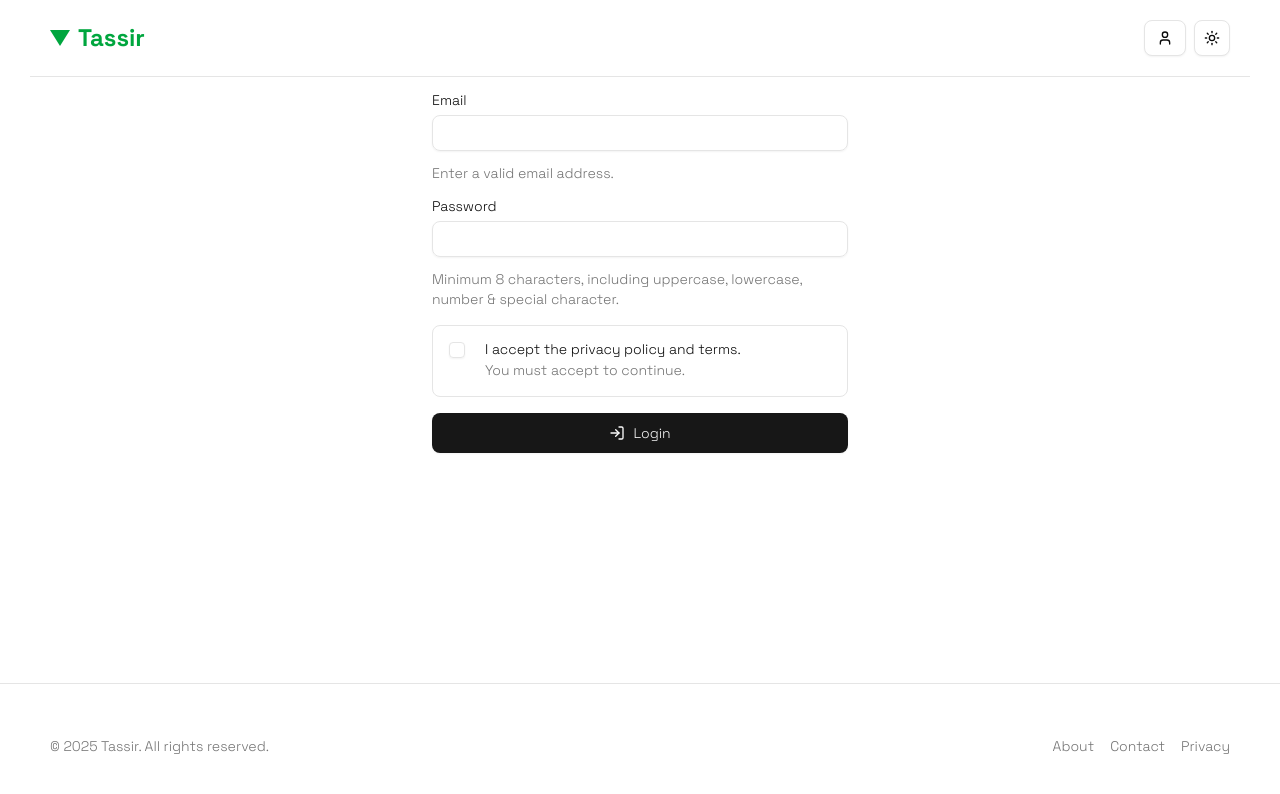
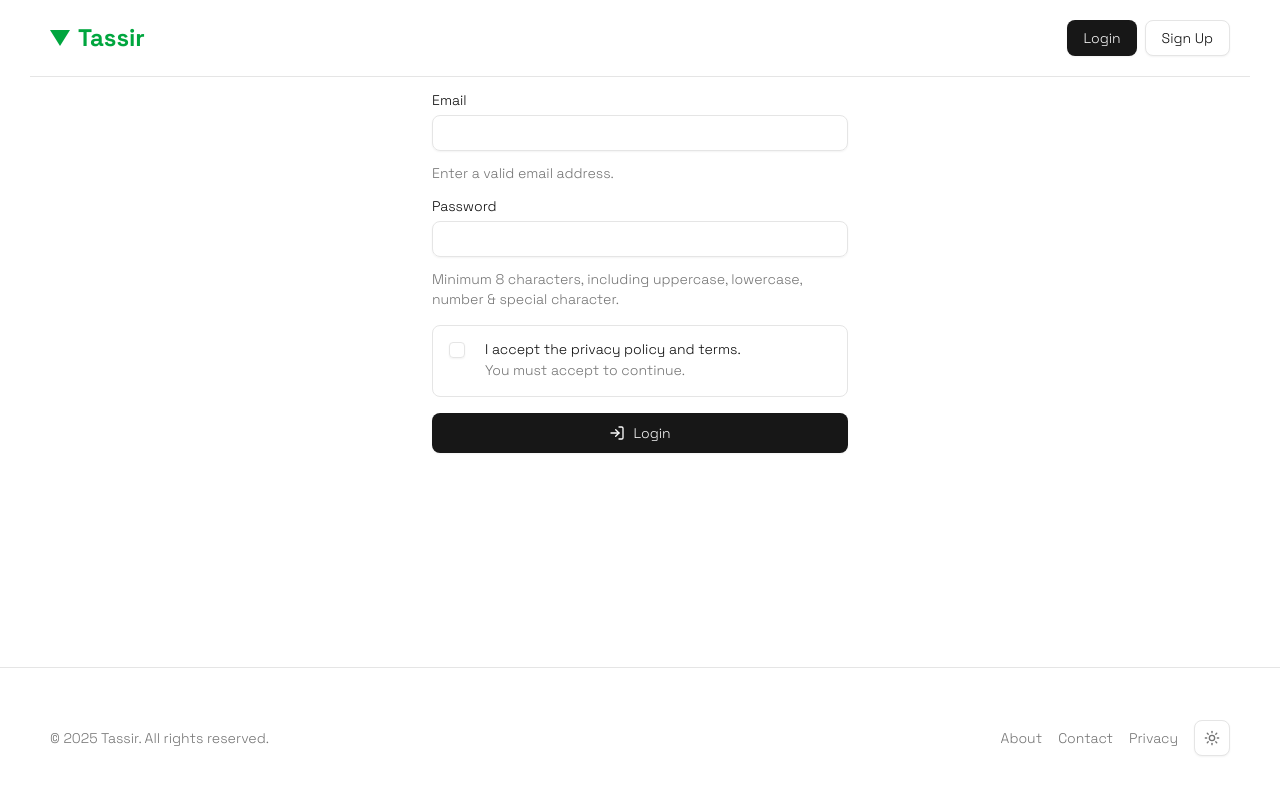
Before and after one commit to yassinedouhabi/tassir-nextjs, a Next.js app: page /login in a window 1280 px wide. Shown: the top 794 px of the page. Built offline with nearby package versions, Linux system fonts and the light colour scheme; no server answers.

Commit message:
refactor: standardize quotes and improve layout structure in ModeToggle, Header, and Footer components

```diff
--- a/app/components/layout/Footer.jsx
+++ b/app/components/layout/Footer.jsx
@@ -1,23 +1,42 @@
 'use client';
+
+import ModeToggle from '@/components/ModeToggle';
 
 const currentYear = new Date().getFullYear();
 
 export default function Footer() {
   return (
-    <footer className='border-t mt-12 pt-8 pb-6 text-sm text-neutral-500 dark:text-neutral-400 bg-white dark:bg-neutral-900'>
-      <div className='container mx-auto px-4 flex flex-col md:flex-row justify-between items-center gap-4'>
-        <p>&copy; {currentYear} Tassir. All rights reserved.</p>
-
-        <div className='flex gap-4'>
-          <a href='/about' className='hover:text-green-600 transition'>
+    <footer className="border-t mt-12 pt-8 pb-6 text-sm text-neutral-500 dark:text-neutral-400 bg-white dark:bg-neutral-900">
+      <div className="container mx-auto px-4 flex flex-col md:flex-row justify-between items-center gap-4">
+        <div className="flex flex-col md:flex-row items-center justify-between flex-1">
+          <p>
+            &copy; {currentYear} Tassir. All rights
+            reserved.
+          </p>
+          {/* Links */}
+          <div className="flex gap-4">
+            <a
+              href="/about"
+              className="hover:text-green-600 transition"
+            >
               About
             </a>
-          <a href='/contact' className='hover:text-green-600 transition'>
+            <a
+              href="/contact"
+              className="hover:text-green-600 transition"
+            >
               Contact
             </a>
-          <a href='/privacy' className='hover:text-green-600 transition'>
+            <a
+              href="/privacy"
+              className="hover:text-green-600 transition"
+            >
               Privacy
             </a>
+          </div>
+        </div>
+        <div className="self-end">
+          <ModeToggle />
         </div>
       </div>
     </footer>
--- a/app/components/layout/Header.jsx
+++ b/app/components/layout/Header.jsx
@@ -1,10 +1,10 @@
 'use client';
 
 import Link from 'next/link';
-import ModeToggle from '@/components/ModeToggle';
 import Logo from '@/components/Logo';
 
 import Profile from '../Profile';
+import { Button } from '@/components/ui/button';
 
 import { useSession } from 'next-auth/react';
 import { useEffect, useRef } from 'react';
@@ -14,24 +14,31 @@ export default function Header() {
   const firstRender = useRef(true);
 
   useEffect(() => {
-    if (status === 'authenticated' && session && firstRender.current) {
+    if (
+      status === 'authenticated' &&
+      session &&
+      firstRender.current
+    ) {
       firstRender.current = false;
     }
   }, [session, status]);
 
   return (
-    <header className='header bg-card text-card-foreground '>
-      <div className='container border-b border-neutral-200 dark:border-neutral-700'>
-        <nav className='navbar flex flex-row items-center justify-between space-x-4' id='navBar'>
-          <div className='nav-logo relative'>
-            <Link href='/'>
+    <header className="header bg-card text-card-foreground ">
+      <div className="container border-b border-neutral-200 dark:border-neutral-700">
+        <nav
+          className="navbar flex flex-row items-center justify-between space-x-4"
+          id="navBar"
+        >
+          <div className="nav-logo relative">
+            <Link href="/">
               <Logo />
             </Link>
           </div>
-          <div className='nav-links'>
-            <div className='flex flex-row items-center gap-2'>
-              <Profile />
-              <ModeToggle />
+          <div className="nav-links">
+            <div className="flex flex-row items-center gap-2">
+              <Button>Login</Button>
+              <Button variant="outline">Sign Up</Button>
             </div>
           </div>
         </nav>
--- a/app/layout.js
+++ b/app/layout.js
@@ -19,13 +19,23 @@ export const metadata = {
 
 export default function RootLayout({ children }) {
   return (
-    <html lang='en' suppressHydrationWarning>
-      <body className={`${spaceGrotesk.className} min-h-screen flex flex-col antialiased`}>
+    <html lang="en" suppressHydrationWarning>
+      <body
+        className={`${spaceGrotesk.className} min-h-screen flex flex-col antialiased`}
+      >
         <ClientSessionProvider>
-          <ThemeProvider attribute='class' defaultTheme='system' enableSystem disableTransitionOnChange>
+          <ThemeProvider
+            attribute="class"
+            defaultTheme="system"
+            enableSystem
+            disableTransitionOnChange
+          >
             <Header />
-            <Toaster richColors position='top-right' />
-            <main className='flex-1'>{children}</main>
+            <Toaster richColors position="top-right" />
+            <main className="flex-1 relative">
+              {children}
+            </main>
+
             <Footer />
           </ThemeProvider>
         </ClientSessionProvider>
```
Also changed, not shown: app/components/ModeToggle.jsx (+11 -9 lines). Lines whose indentation alone changed are shown as unchanged.
